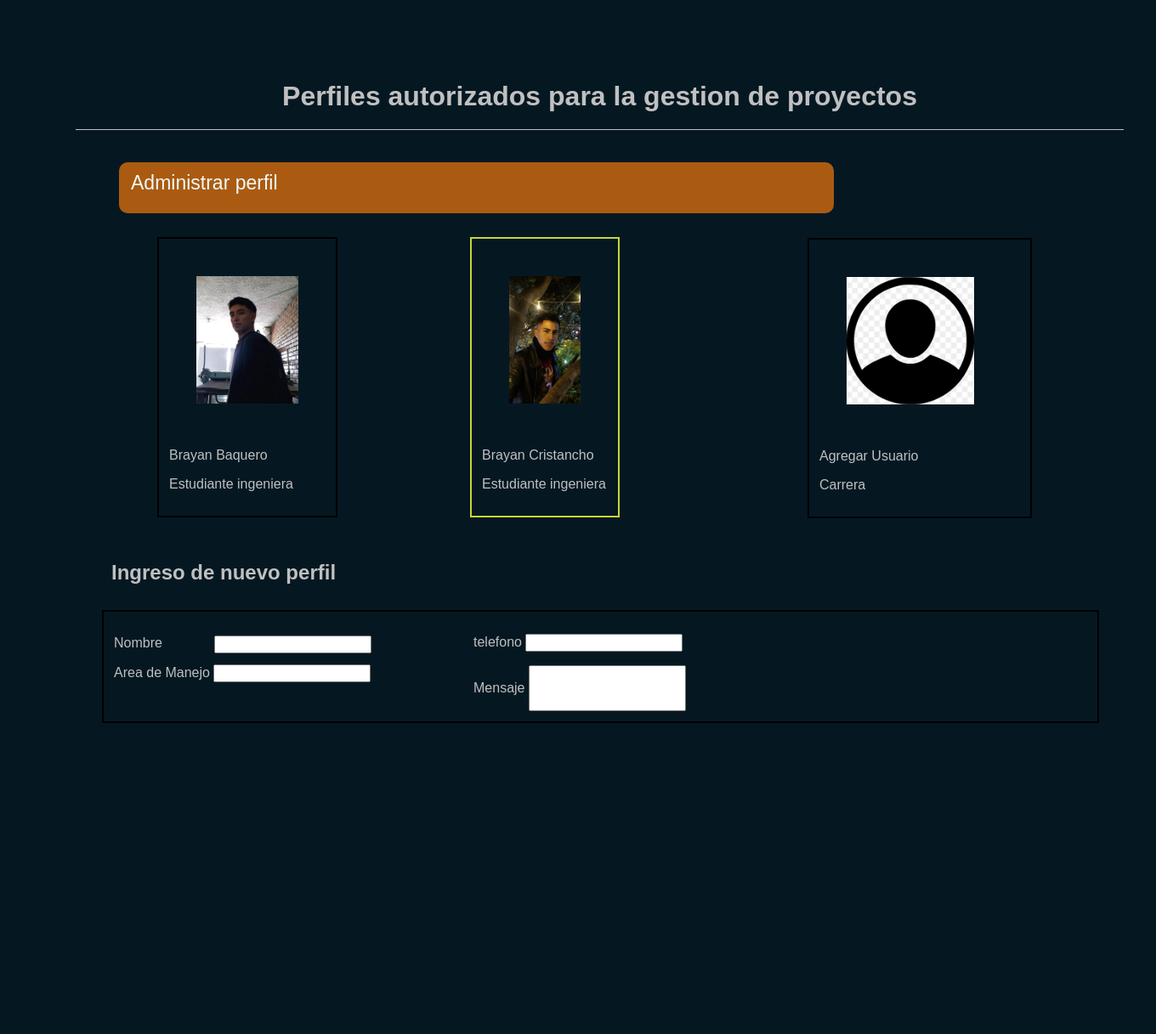
After one commit to bestiven/Plataforma_GestionProyectos, a Flask app: page /perfil in a window 1360 px wide. The commit adds this page. Shown: the whole page at 85% size. Run offline with Flask 3, Linux system fonts and the light colour scheme.

Commit message:
ajustes estilos, login,perfil

```diff
--- a/src/app.py
+++ b/src/app.py
@@ -75,6 +75,13 @@ def uploaded_file(filename):
     return send_from_directory(app.config['UPLOAD_FOLDER'], filename)
 
 
+@app.route('/perfil', methods=['GET'])
+def perfil ():
+    return render_template('/auth/perfil.html')
+
+@app.route('/info', methods=['GET'])
+def info ():
+    return render_template('/auth/info.html')
 
 
 if __name__=='__main__':
--- /dev/null
+++ b/src/templates/auth/perfil.html
@@ -0,0 +1,172 @@
+<!DOCTYPE html>
+<html lang="en">
+<head>
+    <meta charset="UTF-8">
+    <meta name="viewport" content="width=device-width, initial-scale=1.0">
+    <title>Administrar Perfil</title>
+
+    <style>
+        body {
+            margin: 0;
+            font-family: Arial, sans-serif;
+            background-color: rgb(5, 24, 34);
+            height: 144vh;
+            position: absolute;
+            top: 47px;
+            left: 80px;
+            padding: 9px;
+
+            width: 1233px;
+        }
+        .formulario {
+            position: absolute;
+            top: 50%;
+            left: 80%;
+            transform: translate(-50%, -50%);
+            width: 400px;
+            background: white;
+            border-radius: 10px;
+        }
+
+        h1 {
+            text-align: center;
+            padding: 0 0 20px 0;
+            border-bottom: 1px solid silver;
+            color: silver;
+            height: auto;
+
+        }
+
+        p{
+            color: silver;
+        }
+        h2{
+            color: silver;
+        }
+        label{
+            color: silver;;
+        }
+        .modulo1{
+            position: absolute;
+            top: 232px;
+            left: 105px;
+            padding: 12px;
+            border: 2px solid black;
+        }
+        .modulo2{
+            position: absolute;
+            top: 232px;
+            left: 473px;
+            padding: 12px;
+            border: 2px solid rgb(198, 214, 53);
+        }
+
+        h2{
+            position: absolute;
+            top: 575px;
+            left: 33px;
+            padding: 18px;
+        }
+
+
+        img{
+            height: 150px;
+            padding: 32px;
+        }
+        .cuadro{
+            position: absolute;
+            top: 671px;
+            left: 40px;
+            padding: 12px;
+            width: 1145px;
+            border: 2px solid black;
+        }
+        .admin{
+            position: absolute;
+            top: 134px;
+            left: -40px;
+            padding: 11px 14px;
+            margin: 10px 100px;
+            background: rgb(170, 91, 17);
+            border-radius: 10px;
+            font-size: 23px;
+            color: rgb(241, 248, 248);
+            text-decoration: none;
+            height: 38px;
+            width: 813px;
+        }
+
+        #nombrecaja{
+            position: absolute;
+            left: 130px;
+        }
+        .telefono{
+            position: absolute;
+            left: 435px;
+            top: 10px;
+        }
+        #nombre2{
+            height: 48px;
+        }
+        .modulo3{
+            position: absolute;
+            top: 233px;
+            left: 870px;
+            padding: 12px;
+            width: 236px;
+            border: 2px solid black;
+        }
+
+    </style>
+</head>
+<body>
+
+   <br>
+   <form action="/perfil" method="POST">
+    <h1>Perfiles autorizados para la gestion de proyectos</h1>
+    <p class="admin">Administrar perfil</p>
+    <div class="modulo1">
+        <img src="static/img/Foto1.jpg" alt="usuario1">
+        <p>Brayan Baquero</p>
+        <p>Estudiante ingeniera</p>
+    </div>
+    <div  class="modulo2">
+        <img src="static/img/brayan.jpg" alt="usuario2">
+        <p>Brayan Cristancho</p>
+        <p>Estudiante ingeniera</p>
+    </div>
+
+    <div  class="modulo3">
+        <img src="static//img/perfil.jpeg" alt="usuario3">
+        <p>Agregar Usuario</p>
+        <p>Carrera </p>
+    </div>
+
+    <h2>Ingreso de nuevo perfil</h2>
+    <div class="cuadro">
+        <p class="nombre">
+            <label for="">Nombre</label>
+            <input type="text" id="nombrecaja">
+        </p>
+        <p>
+            <label for="">Area de Manejo</label>
+            <input type="text" id="nombre">
+        </p>
+        <br>
+        <div class="telefono">
+            <p>
+                <label for="">telefono</label>
+                <input type="text" id="nombre">
+            </p>
+            <p>
+                <label for="">Mensaje</label>
+                <input type="text" size="20" id="nombre2">
+            </p>
+        </div>
+
+    </div>
+</form>
+
+
+</body>
+</html>
--- a/src/templates/auth/proyectos.html
+++ b/src/templates/auth/proyectos.html
@@ -4,14 +4,14 @@
 <body>
     <header>
 
-        <a href="" class="botonperfil">Perfil</a>
+        <a href="perfil" class="botonperfil">Perfil</a>
         <a href="inicio" class="botoninicio">Inicio</a>
     </header>
     <header class="costado">
         <nav>
             <ul>
-                <li><a class="botperfil" href="#">Inicio</a></li>
-                <li><a class="botAcerca" href="">Info</a></li>
+                <li><a class="botperfil" href="inicio">Inicio</a></li>
+                <li><a class="botAcerca" href="info">Info</a></li>
                 <li><a class="botmostrar" href="">Mostrar</a></li>
                 <li><a class="botproyectos" href="">Proyectos</a></li>
             </ul>
--- a/src/templates/auth/registro.html
+++ b/src/templates/auth/registro.html
@@ -8,7 +8,7 @@
             </ul>
         </header>
 
-    <div class="cuadro">
+    <div class="cuadro1">
     </div>
 
     <div class="formulario">
```
Also changed, not shown: src/static/css/styleLogin.css (+7 -7 lines), src/static/css/styleRegistro.css (+7 -7 lines), src/templates/auth/info.html (added, +101 -0 lines), src/templates/auth/login.html (+5 -3 lines), src/static/img/Foto1.jpg (added), src/static/img/brayan.jpg (added), src/static/img/perfil.jpeg (added), 6 other files.
